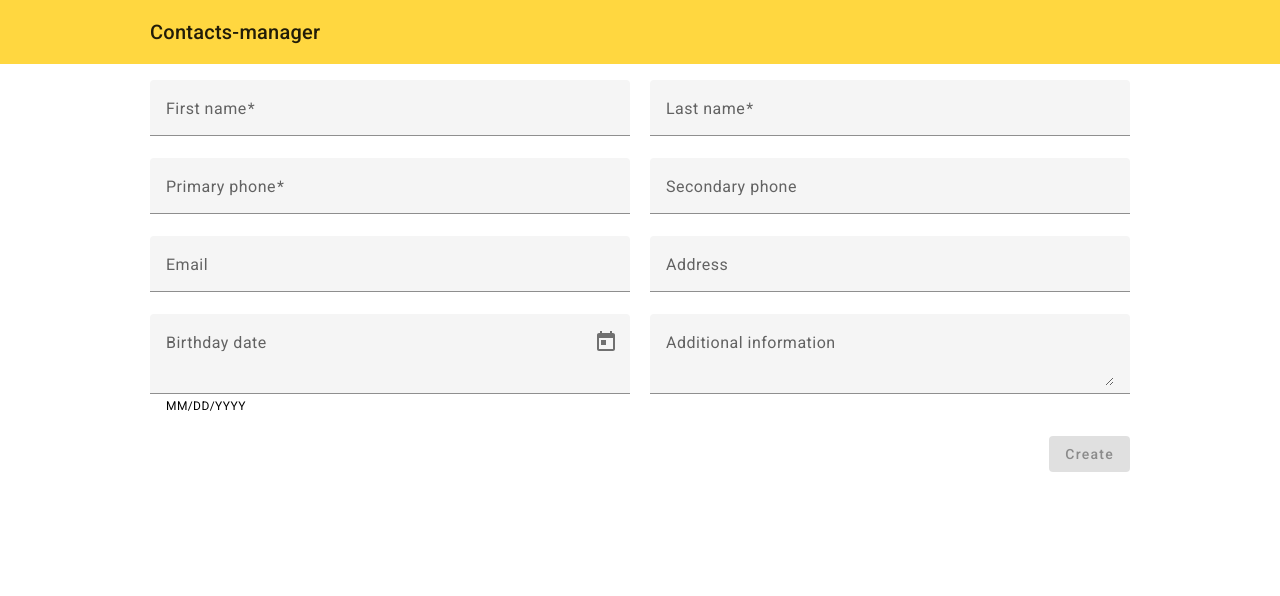
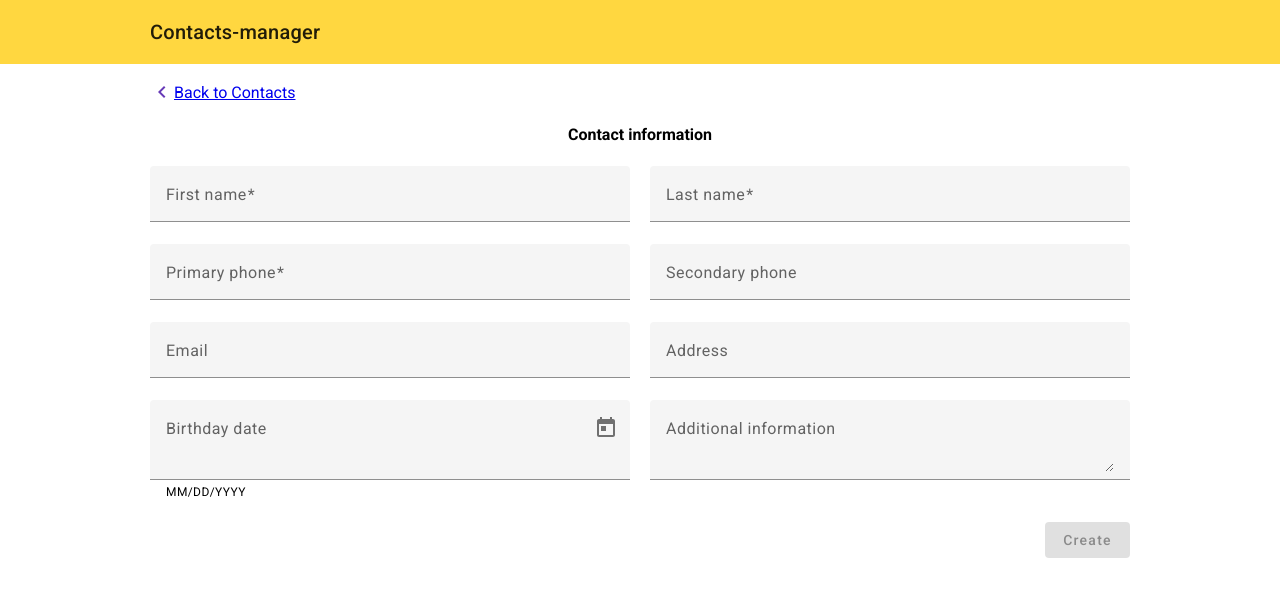
Before and after one commit to OksanaFilipchuk/contact-manager-app, an Angular app: page /contacts/create-contact in a window 1280 px wide. Shown: the top 596 px of the page. Built offline with nearby package versions, Linux system fonts and the light colour scheme.

Commit message:
add posibility to edit and remove contact

```diff
--- a/src/app/app-routing.module.ts
+++ b/src/app/app-routing.module.ts
@@ -9,6 +9,7 @@ const routes: Routes = [
   { path: 'contacts', component: ContactsListComponent },
   { path: 'contacts/create-contact', component: CreateEditContactComponent },
   { path: 'contacts/:id', component: ContactViewComponent },
+  { path: 'contacts/:id/edit-contact', component: CreateEditContactComponent },
 ];
 
 @NgModule({
--- /dev/null
+++ b/src/app/contacts-manager/components/confirm-dialog/confirm-dialog.component.html
@@ -0,0 +1,8 @@
+<h2 mat-dialog-title>{{ data.question }}</h2>
+<mat-dialog-content>{{ data.question }} </mat-dialog-content>
+<mat-dialog-actions>
+  <button mat-button mat-dialog-close (click)="close(false)">No</button>
+  <button mat-button mat-dialog-close cdkFocusInitial (click)="close(true)">
+    Ok
+  </button>
+</mat-dialog-actions>
--- /dev/null
+++ b/src/app/contacts-manager/components/confirm-dialog/confirm-dialog.component.ts
@@ -0,0 +1,18 @@
+import { Component, Inject } from '@angular/core';
+import { MAT_DIALOG_DATA, MatDialogRef } from '@angular/material/dialog';
+
+@Component({
+  selector: 'app-confirm-dialog',
+  templateUrl: './confirm-dialog.component.html',
+  styleUrls: ['./confirm-dialog.component.scss'],
+})
+export class ConfirmDialogComponent {
+  constructor(
+    @Inject(MAT_DIALOG_DATA) public data: any,
+    private matDialogRef: MatDialogRef<ConfirmDialogComponent>
+  ) {}
+
+  close(value: boolean) {
+    this.matDialogRef.close(value);
+  }
+}
--- a/src/app/contacts-manager/components/contacts-list/contacts-list.component.html
+++ b/src/app/contacts-manager/components/contacts-list/contacts-list.component.html
@@ -37,6 +37,15 @@
       </mat-card-header>
       <mat-card-actions align="end">
         <button mat-button [routerLink]="contact.id.toString()">More</button>
+        <button
+          mat-button
+          [routerLink]="[contact.id.toString(), 'edit-contact']"
+        >
+          <mat-icon>edit</mat-icon>
+        </button>
+        <button mat-button (click)="deleteContact(contact.id)">
+          <mat-icon>delete</mat-icon>
+        </button>
       </mat-card-actions>
     </mat-card>
   </div>
--- a/src/app/contacts-manager/components/contacts-list/contacts-list.component.ts
+++ b/src/app/contacts-manager/components/contacts-list/contacts-list.component.ts
@@ -1,8 +1,10 @@
 import { Component, OnDestroy, OnInit } from '@angular/core';
 import { LocalStorageService } from '../../services/local-storage.service';
 import { FormControl } from '@angular/forms';
-import { Subject, takeUntil } from 'rxjs';
+import { Subject, take, takeUntil } from 'rxjs';
 import { ContactDataToSave } from '../../models/contact.model';
+import { MatDialog } from '@angular/material/dialog';
+import { ConfirmDialogComponent } from '../confirm-dialog/confirm-dialog.component';
 
 @Component({
   selector: 'app-contacts-list',
@@ -14,11 +16,12 @@ export class ContactsListComponent implements OnInit, OnDestroy {
   contacts: ContactDataToSave[];
   value = new FormControl('');
 
-  constructor(private localStorageService: LocalStorageService) {}
+  constructor(
+    private localStorageService: LocalStorageService,
+    private dialog: MatDialog
+  ) {}
 
   ngOnInit(): void {
-    // this.localStorageService.clear();
-    this.localStorageService.initiateData();
     this.contacts = this.localStorageService.getAllItems();
     this.value.valueChanges
       .pipe(takeUntil(this.destroy$))
@@ -41,6 +44,24 @@ export class ContactsListComponent implements OnInit, OnDestroy {
       });
   }
 
+  deleteContact(id: number) {
+    this.dialog
+      .open(ConfirmDialogComponent, {
+        data: {
+          question: 'Are you sure you want to delete this contact?',
+          title: 'Delete contact',
+        },
+      })
+      .afterClosed()
+      .pipe(take(1))
+      .subscribe((res) => {
+        if (res) {
+          this.localStorageService.removeItem(id.toString());
+          this.contacts = this.contacts.filter((el) => el.id !== id);
+        }
+      });
+  }
+
   ngOnDestroy(): void {
     this.destroy$.next(true);
     this.destroy$.complete();
--- a/src/app/contacts-manager/components/create-edit-contact/create-edit-contact.component.html
+++ b/src/app/contacts-manager/components/create-edit-contact/create-edit-contact.component.html
@@ -1,4 +1,12 @@
 <div class="create-edit-wrapper container">
+  <a
+    [routerLink]="['/contacts']"
+    routerLinkActive="active-link"
+    class="back-button"
+    ><mat-icon color="primary">keyboard_arrow_left</mat-icon
+    ><span>Back to Contacts</span></a
+  >
+  <h4>Contact information</h4>
   <form [formGroup]="contactForm">
     <mat-form-field>
       <mat-label>First name</mat-label>
@@ -59,7 +67,22 @@
       <textarea matInput formControlName="additionalInfo"></textarea>
     </mat-form-field>
   </form>
-  <button mat-flat-button color="primary" [disabled]="contactForm.invalid">
-    {{ submitButtonName }}
-  </button>
+  <div class="buttons">
+    <button
+      *ngIf="!isCreate"
+      mat-flat-button
+      color="primary"
+      (click)="cancel()"
+    >
+      Cancel
+    </button>
+    <button
+      mat-flat-button
+      color="primary"
+      [disabled]="contactForm.invalid"
+      (click)="onFormSubmit()"
+    >
+      {{ submitButtonName }}
+    </button>
+  </div>
 </div>
--- a/src/app/contacts-manager/components/create-edit-contact/create-edit-contact.component.scss
+++ b/src/app/contacts-manager/components/create-edit-contact/create-edit-contact.component.scss
@@ -1,5 +1,15 @@
 .create-edit-wrapper {
   text-align: right;
+  min-height: calc(100vh - 80px);
+
+  .back-button {
+    display: flex;
+    align-items: center;
+  }
+
+  h4 {
+    text-align: center;
+  }
 
   form {
     display: flex;
@@ -13,6 +23,11 @@
     }
   }
 
+  button {
+    width: 85px;
+    margin-left: 10px;
+  }
+
   mat-form-field {
     width: 100%;
 
--- a/src/app/contacts-manager/components/create-edit-contact/create-edit-contact.component.ts
+++ b/src/app/contacts-manager/components/create-edit-contact/create-edit-contact.component.ts
@@ -1,7 +1,8 @@
 import { Component, OnInit } from '@angular/core';
 import { FormControl, FormGroup, Validators } from '@angular/forms';
-import { DateAdapter, MAT_DATE_FORMATS } from '@angular/material/core';
-import { Router } from '@angular/router';
+import { DateAdapter } from '@angular/material/core';
+import { ActivatedRoute, Router } from '@angular/router';
+import { LocalStorageService } from '../../services/local-storage.service';
 
 @Component({
   selector: 'app-create-edit-contact',
@@ -9,20 +10,9 @@ import { Router } from '@angular/router';
   styleUrls: ['./create-edit-contact.component.scss'],
 })
 export class CreateEditContactComponent implements OnInit {
+  isCreate: boolean;
   submitButtonName = '';
-
-  constructor(
-    private readonly adapter: DateAdapter<Date>,
-    private router: Router
-  ) {
-    this.adapter.setLocale('UA');
-  }
-
-  ngOnInit(): void {
-    this.submitButtonName = this.router.url.includes('create-contact')
-      ? 'Create'
-      : 'Save';
-  }
+  contactIdToUpdate: string | null;
   contactForm = new FormGroup({
     firstName: new FormControl('', [
       Validators.required,
@@ -44,4 +34,53 @@ export class CreateEditContactComponent implements OnInit {
     birthday: new FormControl(''),
     additionalInfo: new FormControl('', [Validators.maxLength(100)]),
   });
+
+  constructor(
+    private readonly adapter: DateAdapter<Date>,
+    private router: Router,
+    private route: ActivatedRoute,
+    private localStorageService: LocalStorageService
+  ) {
+    this.adapter.setLocale('UA');
+  }
+
+  ngOnInit(): void {
+    this.isCreate = this.router.url.includes('create-contact');
+    this.submitButtonName = this.isCreate ? 'Create' : 'Save';
+    this.contactIdToUpdate = this.route.snapshot.paramMap.get('id');
+    if (this.contactIdToUpdate) {
+      this.setFormValues(this.contactIdToUpdate);
+    }
+  }
+
+  setFormValues(id: string): void {
+    const contact = JSON.parse(this.localStorageService.getItem(id) || '');
+    if (contact) {
+      Object.keys(contact).forEach((key) => {
+        this.contactForm.patchValue({ [key]: contact[key] });
+      });
+    }
+  }
+
+  onFormSubmit(): void {
+    this.isCreate ? this.createContact() : this.updateContact();
+  }
+
+  private createContact(idToUpdate?: string): void {
+    const keys = Object.keys(localStorage).map((el) => +el);
+    const id = idToUpdate || Math.max(...keys) + 1;
+    this.localStorageService.setItem(
+      id.toString(),
+      JSON.stringify(this.contactForm.value)
+    );
+  }
+
+  private updateContact(): void {
+    if (this.contactIdToUpdate) {
+      this.localStorageService.removeItem(this.contactIdToUpdate);
+      this.createContact(this.contactIdToUpdate);
+    }
+  }
+
+  cancel() {}
 }
--- a/src/app/contacts-manager/contacts-manager.module.ts
+++ b/src/app/contacts-manager/contacts-manager.module.ts
@@ -12,12 +12,15 @@ import { MatInputModule } from '@angular/material/input';
 import { MatDatepickerModule } from '@angular/material/datepicker';
 import { MatNativeDateModule } from '@angular/material/core';
 import { ContactViewComponent } from './components/contact-view/contact-view.component';
+import { MatDialogModule } from '@angular/material/dialog';
+import { ConfirmDialogComponent } from './components/confirm-dialog/confirm-dialog.component';
 
 @NgModule({
   declarations: [
     ContactsListComponent,
     CreateEditContactComponent,
     ContactViewComponent,
+    ConfirmDialogComponent,
   ],
   imports: [
     CommonModule,
@@ -30,6 +33,7 @@ import { ContactViewComponent } from './components/contact-view/contact-view.com
     MatInputModule,
     MatDatepickerModule,
     MatNativeDateModule,
+    MatDialogModule,
   ],
 })
 export class ContactsManagerModule {}
--- a/src/app/contacts-manager/initDB.ts
+++ b/src/app/contacts-manager/initDB.ts
@@ -8,7 +8,7 @@ export const initData: ContactData[] = [
     phone: '+38067-123-45-67',
     secondaryPhone: null,
     address: 'Shevshenka str, Lviv',
-    birthday: '17.01.1978',
+    birthday: '1992-06-15T21:00:00.000Z',
     additionalInfo: 'Manager at trade company',
   },
   {
@@ -18,7 +18,7 @@ export const initData: ContactData[] = [
     phone: '+38050-123-45-67',
     secondaryPhone: '+38050-123-45-68',
     address: 'Kopernika st,1 Ternopil',
-    birthday: '27.07.1999',
+    birthday: '1985-12-15T21:00:00.000Z',
     additionalInfo: 'Loyer',
   },
   {
@@ -28,7 +28,7 @@ export const initData: ContactData[] = [
     phone: '+38066-888-45-67',
     secondaryPhone: '+38050-888-45-68',
     address: 'Franka st,1 Kyiv',
-    birthday: '02.03.2001',
+    birthday: '1999-03-15T21:00:00.000Z',
     additionalInfo: 'Doctor at privat clinic',
   },
 ];
```
Also changed, not shown: src/app/contacts-manager/components/confirm-dialog/confirm-dialog.component.scss (added), 1 other file (tests, documents, lock files or other folders).
